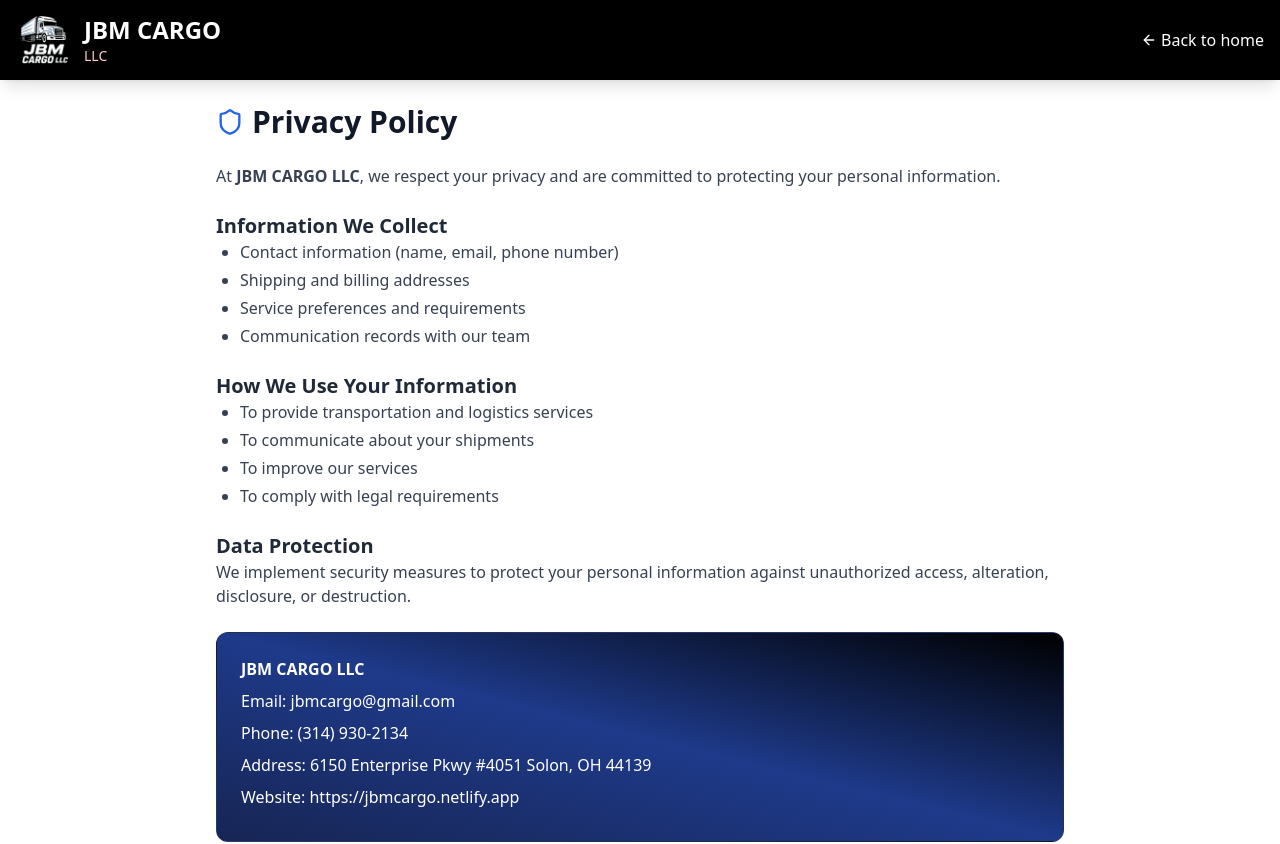
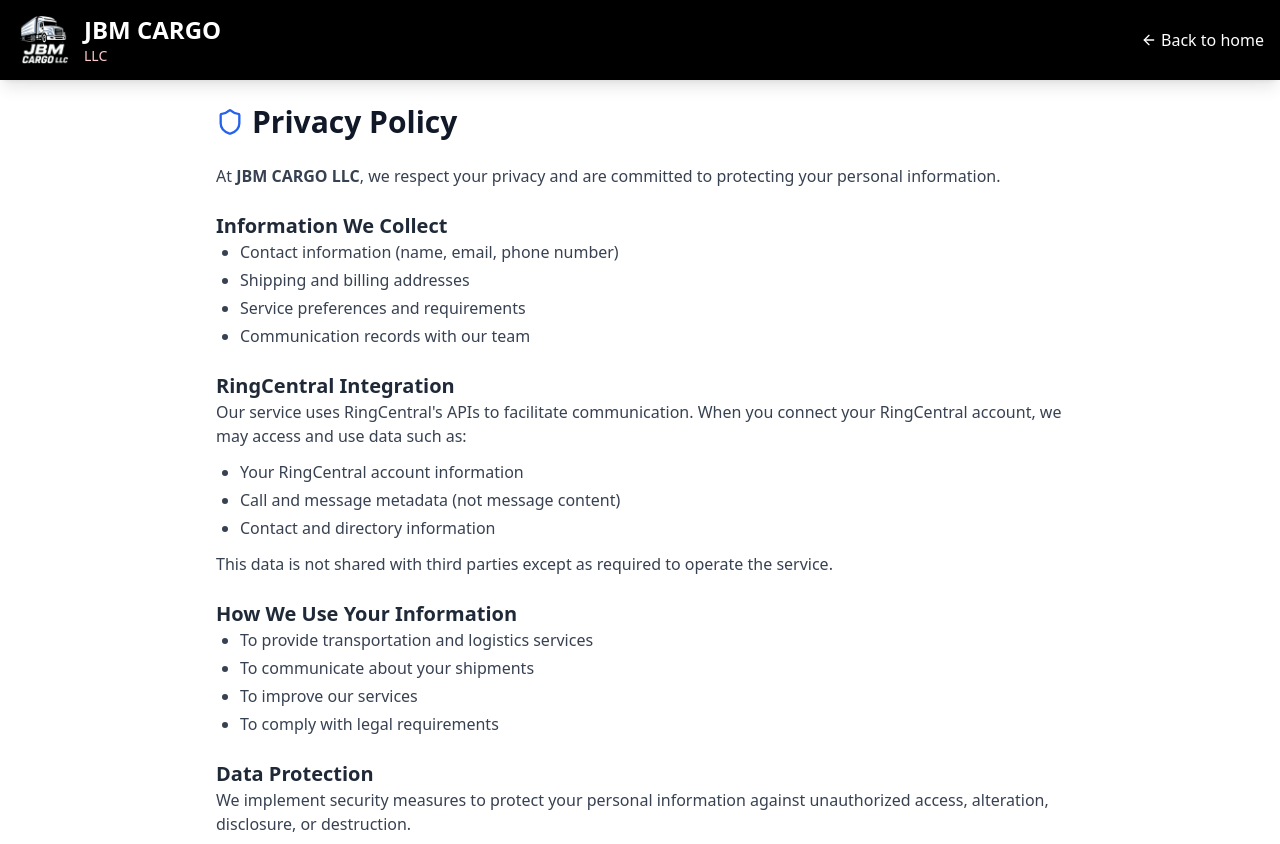
Before and after one commit to EasyRelay/jbm_cargo, a React (Vite) app: page /privacy_policy in a window 1280 px wide. Shown: the top 844 px of the page. Built offline with nearby package versions, Linux system fonts and the light colour scheme.

Commit message:
add ring central

```diff
--- a/src/pages/PrivacyPolicy.tsx
+++ b/src/pages/PrivacyPolicy.tsx
@@ -19,6 +19,21 @@
                     <li>Service preferences and requirements</li>
                     <li>Communication records with our team</li>
                 </ul>
+            </section>
+
+            <section>
+                <h2 className="text-xl font-semibold text-gray-800">RingCentral Integration</h2>
+                <p className="text-gray-700 mb-3">
+                    Our service uses RingCentral's APIs to facilitate communication. When you connect your RingCentral account, we may access and use data such as:
+                </p>
+                <ul className="list-disc pl-6 text-gray-700 space-y-1">
+                    <li>Your RingCentral account information</li>
+                    <li>Call and message metadata (not message content)</li>
+                    <li>Contact and directory information</li>
+                </ul>
+                <p className="text-gray-700 mt-3">
+                    This data is not shared with third parties except as required to operate the service.
+                </p>
             </section>
 
             <section>
```
